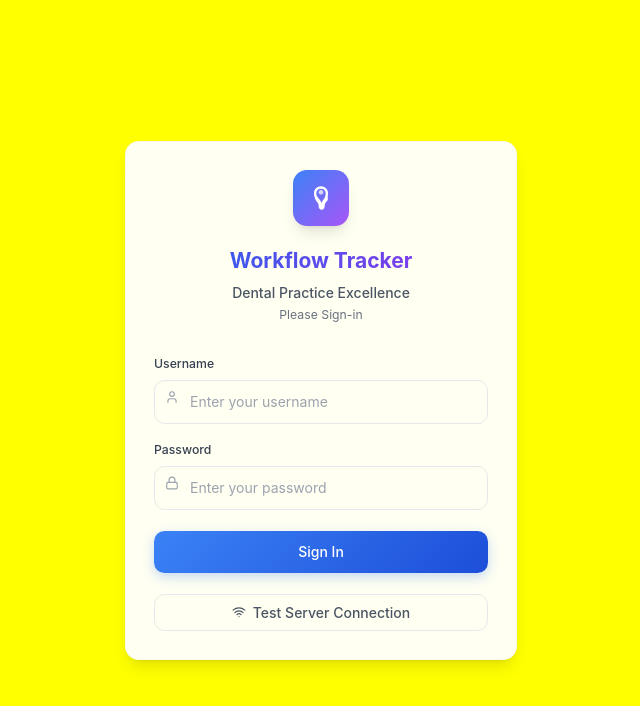
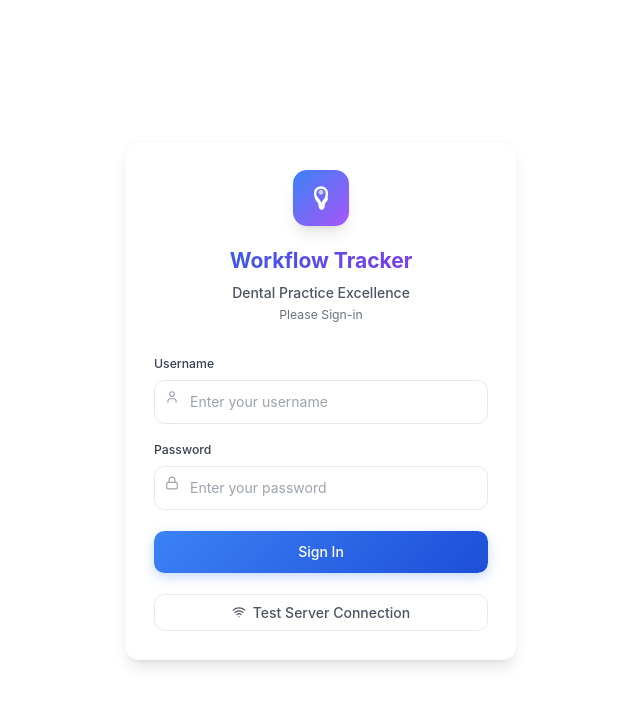
Before and after one commit to thethinkermohit/Wrokflow-app, a React (Vite) app: page / in a window 1280 px wide. Shown: the top 706 px of the page, without its empty margins (319-959 px from the left). Built offline with nearby package versions, Linux system fonts and the light colour scheme.

Commit message:
Background colour white

```diff
--- a/styles/globals.css
+++ b/styles/globals.css
@@ -6,34 +6,34 @@
   --font-size: 14px;
 
   /* Refined Color Palette - Blue, Grey, Purple Accent */
-  --background: 255 255 255;
+  --background: #ffffff;
   --background-solid: #ffffff;
-  --foreground: 30 41 59;
+  --foreground: rgb(30, 41, 59);
 
   /* Card System with Glassmorphism */
-  --card: 255 255 255;
-  --card-foreground: 30 41 59;
+  --card: #ffffff;
+  --card-foreground: rgb(30, 41, 59);
 
   /* Primary Blue Colors */
-  --primary: 59 130 246;
+  --primary: rgb(59, 130, 246);
   --primary-solid: #3b82f6;
   --primary-light: #93c5fd;
   --primary-dark: #1d4ed8;
-  --primary-foreground: 255 255 255;
+  --primary-foreground: #ffffff;
 
   /* Secondary Blue Variations */
-  --secondary: 100 116 139;
+  --secondary: rgb(100, 116, 139);
   --secondary-solid: #64748b;
   --secondary-light: #94a3b8;
   --secondary-dark: #334155;
-  --secondary-foreground: 255 255 255;
+  --secondary-foreground: #ffffff;
 
   /* Purple Accent Color */
-  --accent: 168 85 247;
+  --accent: rgb(168, 85, 247);
   --accent-solid: #a855f7;
   --accent-light: #c084fc;
   --accent-dark: #7c3aed;
-  --accent-foreground: 255 255 255;
+  --accent-foreground: #ffffff;
 
   /* Success/Completion (Green - only for completion) */
   --success: 34 197 94;
@@ -42,22 +42,23 @@
   --success-dark: #16a34a;
 
   /* Grey Variations */
-  --muted: 255 255 255;
+  --muted: #ffffff;
   --muted-dark: #f8fafc;
-  --muted-foreground: 100 116 139;
+  --muted-foreground: rgb(100, 116, 139);
 
   /* UI Elements */
-  --destructive: 239 68 68;
-  --destructive-foreground: 255 255 255;
+  --destructive: rgb(239, 68, 68);
+  --destructive-foreground: #ffffff;
 
   /* Borders & Inputs */
-  --border: 226 232 240;
-  --input: 255 255 255;
-  --ring: 59 130 246;
+  --border: rgb(226, 232, 240);
+  --input: #ffffff;
+  --input-background: #ffffff;
+  --ring: rgb(59, 130, 246);
 
   /* Popover */
-  --popover: 255 255 255;
-  --popover-foreground: 30 41 59;
+  --popover: #ffffff;
+  --popover-foreground: rgb(30, 41, 59);
 
   /* Typography */
   --font-weight-medium: 500;
```
